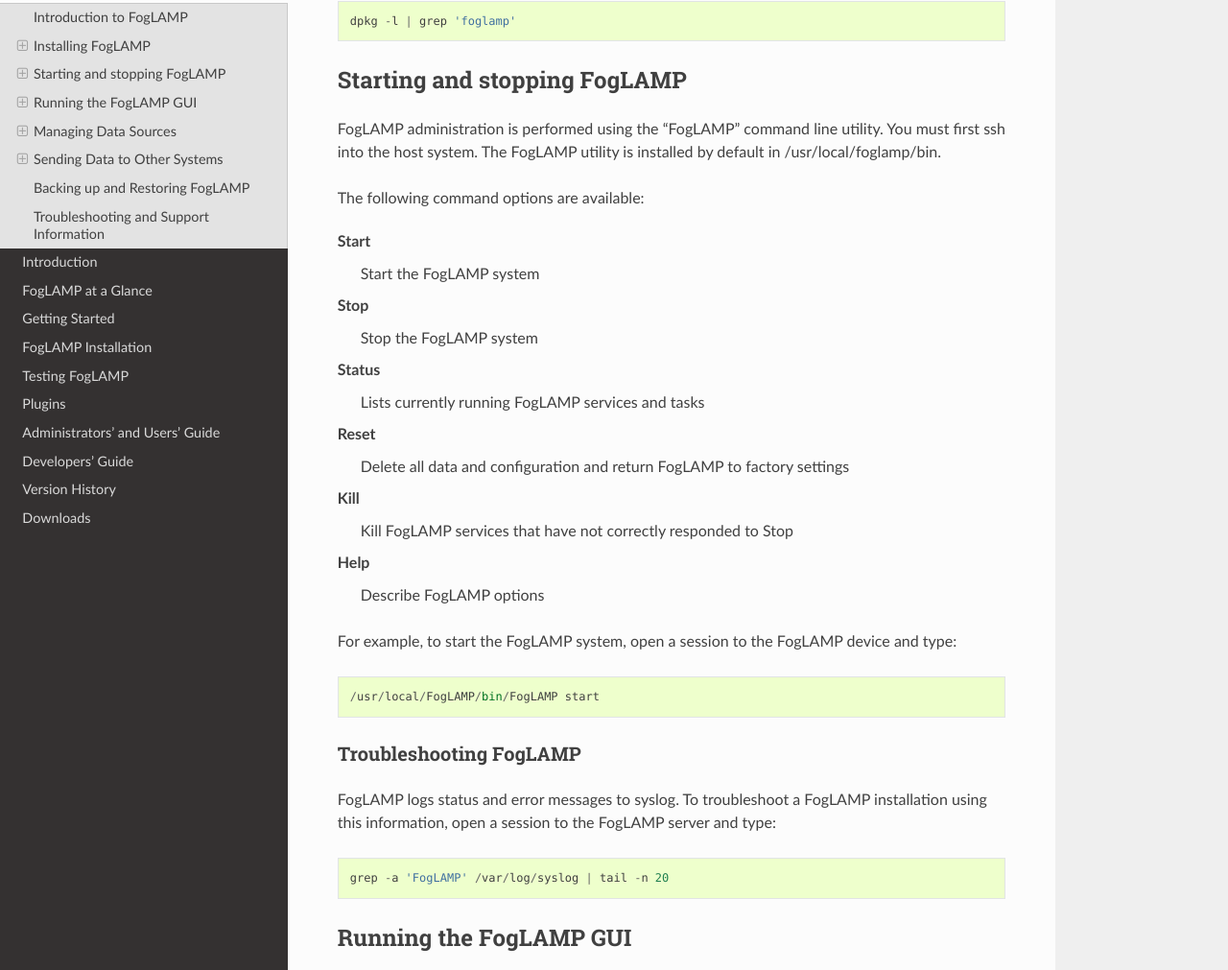
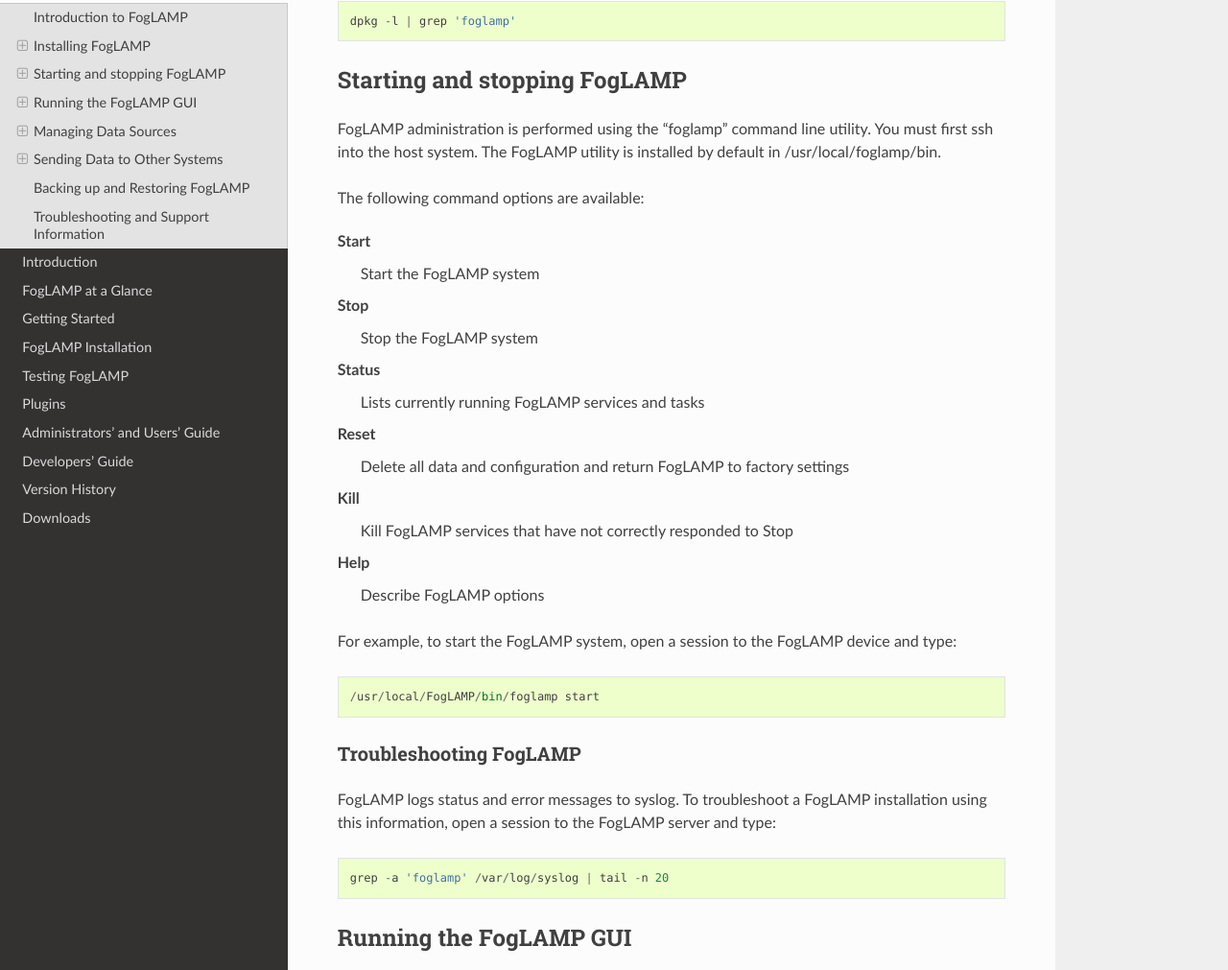
Before and after one commit to fledge-iot/fledge, a Sphinx documentation site: the page built from docs/quick_start.rst, in a window 1280 px wide and 1400 px high, scrolled down 1905 px. Shown: the part 133-1144 px from the top of the window at 96% size. Built offline with Sphinx 7.4.7 and the Read the Docs theme 2.0.0, drawn with Linux system fonts in a browser that asks for light colours.

```diff
--- a/docs/quick_start.rst
+++ b/docs/quick_start.rst
@@ -68,7 +68,7 @@ To check what packages have been installed, ssh into your host system and use th
 Starting and stopping FogLAMP
 =============================
 
-FogLAMP administration is performed using the “FogLAMP” command line utility.  You must first ssh into the host system.  The FogLAMP utility is installed by default in /usr/local/foglamp/bin.
+FogLAMP administration is performed using the “foglamp” command line utility.  You must first ssh into the host system.  The FogLAMP utility is installed by default in /usr/local/foglamp/bin.
 
 The following command options are available:
 
@@ -92,14 +92,14 @@ Help
 
 For example, to start the FogLAMP system, open a session to the FogLAMP device and type::
 
-/usr/local/FogLAMP/bin/FogLAMP start
+/usr/local/FogLAMP/bin/foglamp start
 
 Troubleshooting FogLAMP
 #######################
 
 FogLAMP logs status and error messages to syslog.  To troubleshoot a FogLAMP installation using this information, open a session to the FogLAMP server and type::
 
-  grep -a 'FogLAMP' /var/log/syslog | tail -n 20
+  grep -a 'foglamp' /var/log/syslog | tail -n 20
 
 Running the FogLAMP GUI
 =======================
```
